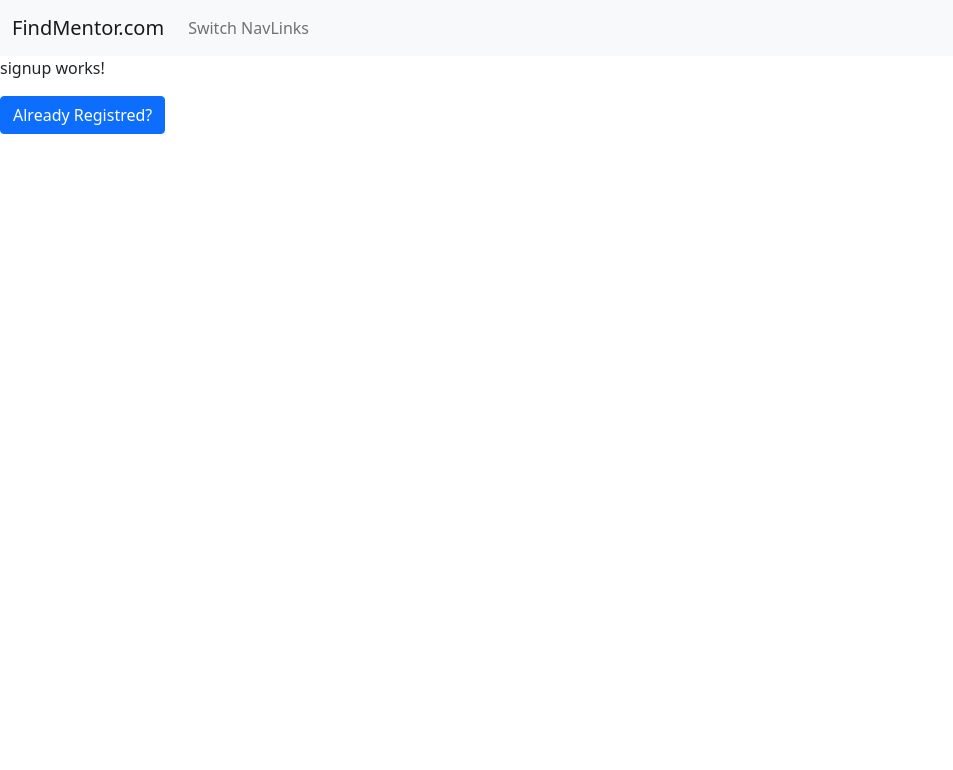
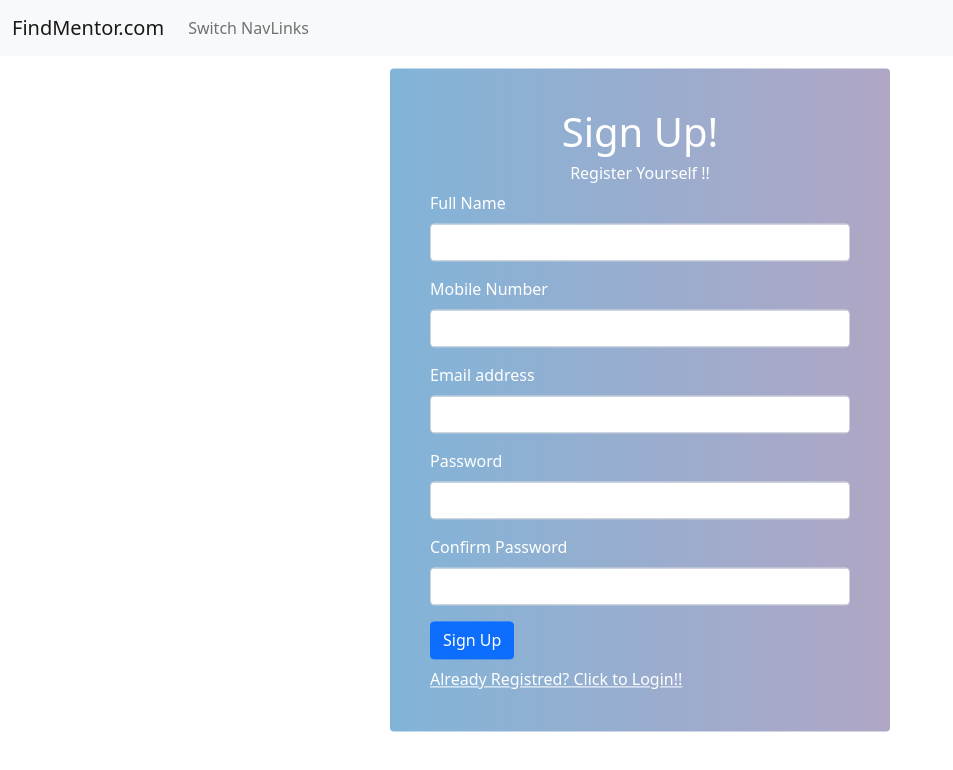
Before and after one commit to anurickster/mentor-search-MEAN, an Angular app in the folder Client/: page /signup in a window 1280 px wide. Shown: the top 770 px of the page, without its empty margins (0-953 px from the left). Built offline with nearby package versions, Linux system fonts and the light colour scheme.

Commit message:
Login and Signin page added using JSON server

```diff
--- /dev/null
+++ b/Client/db.json
@@ -0,0 +1,22 @@
+{
+  "posts": [
+    {
+      "id": 1,
+      "title": "json-server",
+      "author": "typicode"
+    }
+  ],
+  "signupUsers": [
+    {
+      "fullname": "Ashwini Rathod",
+      "email": "ashwinirathod@gmail.com",
+      "mobile": 9112908310,
+      "password": "abc123",
+      "confirmPassword": "abc123",
+      "id": 1
+    }
+  ],
+  "profile": {
+    "name": "typicode"
+  }
+}
--- a/Client/src/app/app.module.ts
+++ b/Client/src/app/app.module.ts
@@ -1,6 +1,7 @@
 import { HttpClientModule } from '@angular/common/http';
 import { NgModule } from '@angular/core';
 import { BrowserModule } from '@angular/platform-browser';
+import {ReactiveFormsModule} from '@angular/forms';
 
 import { AuthRoutingModule } from './auth/auth-routing.module';
 import { AppComponent } from './app.component';
@@ -25,6 +26,7 @@ import { MentorRoutingModule } from './mentors/mentor-routing.module';
     AuthRoutingModule,
     MentorRoutingModule,
     HttpClientModule,
+    ReactiveFormsModule,
   ],
   providers: [],
   bootstrap: [AppComponent],
--- a/Client/src/app/auth/auth-routing.module.ts
+++ b/Client/src/app/auth/auth-routing.module.ts
@@ -4,7 +4,8 @@ import { LoginComponent } from './components/login/login.component';
 import { SignupComponent } from './components/signup/signup.component';
 
 const routes: Routes = [
-  { path: '', component: LoginComponent },
+  { path: '', redirectTo:'login', pathMatch:'full' },
+  { path: 'login', component: LoginComponent },
   { path: 'signup', component: SignupComponent },
 ];
 
--- a/Client/src/app/auth/components/login/login.component.css
+++ b/Client/src/app/auth/components/login/login.component.css
@@ -0,0 +1,26 @@
+.card {
+    border: none;
+    width: 500px;
+    padding: 40px;
+    position: absolute;
+    top: 50%;
+    left:50%;
+    transform: translate(-50%, -50%);
+    background: hsla(205, 46%, 30%, 1);
+    background: linear-gradient(90deg, rgb(129, 180, 216) 0%, rgb(176, 166, 197) 100%);
+    /* background: linear-gradient(90deg, hsla(205, 46%, 30%, 1) 0%, hsla(260, 29%, 36%, 1) 100%); */
+
+}
+
+.card label h1,
+h6 {
+    color: #fff;
+}
+
+.h1, h1{
+    color:#fff;
+}
+
+label{
+    color: #fff;
+}
--- a/Client/src/app/auth/components/login/login.component.html
+++ b/Client/src/app/auth/components/login/login.component.html
@@ -1,5 +1,35 @@
-<p>login works!</p>
+<!-- <p>login works!</p>
 <a routerLink="view"><button (click)="setAuth()" class="btn btn-primary">Log u in</button></a>
 <br />
 <br />
-<a routerLink="signup"><button class="btn btn-primary">signup</button></a>
+<a routerLink="signup"><button class="btn btn-primary">signup</button></a> -->
+
+<div class ="container">
+    <div class="row">
+        <div class="col-md-6">
+            <div class="card ">
+                <div class="text-center">
+                    <h1>Login</h1>
+                    <h6>Please Enter email & Password !!</h6>
+                </div>
+                <form>
+                    <form [formGroup]="loginForm" (ngSubmit)="login()">
+                        <div class="mb-3">
+                          <label for="exampleInputEmail1" class="form-label">Email address</label>
+                          <input formControlName="email" type="email" class="form-control" id="exampleInputEmail1" aria-describedby="emailHelp">
+                          <div id="emailHelp" class="form-text">
+
+                          </div>
+                        </div>
+                        <div class="mb-3">
+                          <label for="exampleInputPassword1" class="form-label">Password</label>
+                          <input formControlName="password" type="password" class="form-control" id="exampleInputPassword1">
+                        </div>
+                        <button type="submit" class="btn btn-primary">Login</button>
+                      </form>
+                      <a style="color:#fff; margin-top:10px" routerLink="/signup"> New User! Click to Signup!!</a>
+                </form>
+            </div>
+        </div>
+    </div>
+</div>
--- a/Client/src/app/auth/components/login/login.component.ts
+++ b/Client/src/app/auth/components/login/login.component.ts
@@ -1,21 +1,63 @@
 import { Component, OnInit } from '@angular/core';
 import { LoginService } from '../../services/login.service';
+import { FormBuilder, FormGroup } from '@angular/forms';
+import { HttpClient } from '@angular/common/http';
+import { Router } from '@angular/router';
+
 
 @Component({
   selector: 'app-login',
   templateUrl: './login.component.html',
   styleUrls: ['./login.component.css'],
 })
+// export class LoginComponent implements OnInit {
+
+
+//   constructor(private loginService: LoginService) {}
+
+//   setAuth() {
+//     this.loginService.login();
+//     console.log(`on login button click getauth value`, this.loginService.getAuth());
+//   }
+
+//   ngOnInit(): void {
+//     console.log(`on login load getauth value`, this.loginService.getAuth());
+
+//   }
+// }
+
 export class LoginComponent implements OnInit {
-  constructor(private loginService: LoginService) {}
 
-  setAuth() {
-    this.loginService.login();
-    console.log(`on login button click getauth value`, this.loginService.getAuth());
+  public loginForm !: FormGroup;
+  constructor(private formBuilder: FormBuilder, private http : HttpClient, private router:Router) {}
+
+  ngOnInit(): void {
+    this.loginForm = this.formBuilder.group({
+      email: [''],
+      password: ['']
+
+    });
   }
 
-  ngOnInit(): void {
-    console.log(`on login load getauth value`, this.loginService.getAuth());
+  login(){
+    this.http.get<any>("http://localhost:3000/signupUsers")
+    .subscribe(res=>{
+      const user=res.find((a:any)=>{
+        return a.email===this.loginForm.value.email && a.password===this.loginForm.value.password
+
+      })
+      if(user){
+        alert("Login Successful!!");
+        this.loginForm.reset();
+        this.router.navigate(['/view']);
+      }else{
+        alert('User Not Found!!');
+      }
+
+    },err=>{
+      alert("Login Failed!!");
+
+    })
 
   }
 }
--- a/Client/src/app/auth/components/signup/signup.component.css
+++ b/Client/src/app/auth/components/signup/signup.component.css
@@ -0,0 +1,26 @@
+.card {
+    border: none;
+    width: 500px;
+    padding: 40px;
+    position: absolute;
+    top: 50%;
+    left:50%;
+    transform: translate(-50%, -50%);
+    background: hsla(205, 46%, 30%, 1);
+    /* background: linear-gradient(90deg, hsla(205, 46%, 30%, 1) 0%, hsla(260, 29%, 36%, 1) 100%); */
+    background: linear-gradient(90deg, rgb(129, 180, 216) 0%, rgb(176, 166, 197) 100%);
+
+}
+
+.card label h1,
+h6 {
+    color: #fff;
+}
+
+.h1, h1{
+    color:#fff;
+}
+
+label{
+    color: #fff;
+}
--- a/Client/src/app/auth/components/signup/signup.component.html
+++ b/Client/src/app/auth/components/signup/signup.component.html
@@ -1,2 +1,50 @@
-<p>signup works!</p>
-<a routerLink=""><button class="btn btn-primary">Already Registred?</button></a>
+<!-- <p>signup works!</p>
+<a routerLink=""><button class="btn btn-primary">Already Registred?</button></a> -->
+
+
+<div class ="container">
+    <div class="row">
+        <div class="col-md-6">
+            <div class="card ">
+                <div class="text-center">
+                    <h1>Sign Up!</h1>
+                    <h6>Register Yourself !!</h6>
+                </div>
+
+                    <form >
+                      <form [formGroup]="signupForm" (ngSubmit)="signUp()"  >
+
+                        <div class="mb-3">
+                            <label for="exampleInputPassword1" class="form-label">Full Name</label>
+                            <input formControlName="fullname" type="text" class="form-control" id="exampleInputPassword1">
+                          </div>
+                          <div class="mb-3">
+                            <label for="exampleInputPassword1" class="form-label">Mobile Number </label>
+                            <input formControlName="mobile" type="number" class="form-control" id="exampleInputPassword1">
+                          </div>
+
+
+                        <div class="mb-3">
+                          <label for="exampleInputEmail1" class="form-label">Email address</label>
+                          <input formControlName="email" type="email" class="form-control" id="exampleInputEmail1" aria-describedby="emailHelp">
+                          <div id="emailHelp" class="form-text">
+
+                          </div>
+                        </div>
+                        <div class="mb-3">
+                          <label for="exampleInputPassword1" class="form-label">Password</label>
+                          <input formControlName="password" type="password" class="form-control" id="exampleInputPassword1">
+                        </div>
+                        <div class="mb-3">
+                            <label for="exampleInputPassword1" class="form-label">Confirm Password</label>
+                            <input formControlName="confirmPassword" type="password" class="form-control" id="exampleInputPassword1">
+                          </div>
+
+                        <button type="submit" class="btn btn-primary mb-2">Sign Up</button>
+                      </form>
+                      <a style="color:#fff; margin-top:10px" routerLink="/login"> Already Registred? Click to Login!!</a>
+                    </form>
+                  </div>
+                </div>
+              </div>
+            </div>
--- a/Client/src/app/auth/components/signup/signup.component.ts
+++ b/Client/src/app/auth/components/signup/signup.component.ts
@@ -1,4 +1,7 @@
 import { Component, OnInit } from '@angular/core';
+import { FormGroup, FormBuilder, Validators } from '@angular/forms';
+import { Router } from '@angular/router';
+import { HttpClient } from '@angular/common/http';
 
 @Component({
   selector: 'app-signup',
@@ -6,7 +9,28 @@ import { Component, OnInit } from '@angular/core';
   styleUrls: ['./signup.component.css'],
 })
 export class SignupComponent implements OnInit {
-  constructor() {}
 
-  ngOnInit(): void {}
+  public signupForm !: FormGroup;
+  constructor(private formBuilder: FormBuilder, private http : HttpClient, private router:Router) { }
+
+  ngOnInit(): void {
+    this.signupForm = this.formBuilder.group({
+      fullname:[''],
+      email:[''],
+      mobile:[''],
+      password:[''],
+      confirmPassword:['']
+    })
+  }
+
+  signUp(){
+     this.http.post<any>("http://localhost:3000/signupUsers",this.signupForm.value)
+      .subscribe(res=>{
+        alert("Signup Successful");
+        this.signupForm.reset();
+        this.router.navigate(['/login']);
+      },err=>{
+        alert("Signup Failed");
+      })
+  }
 }
```
